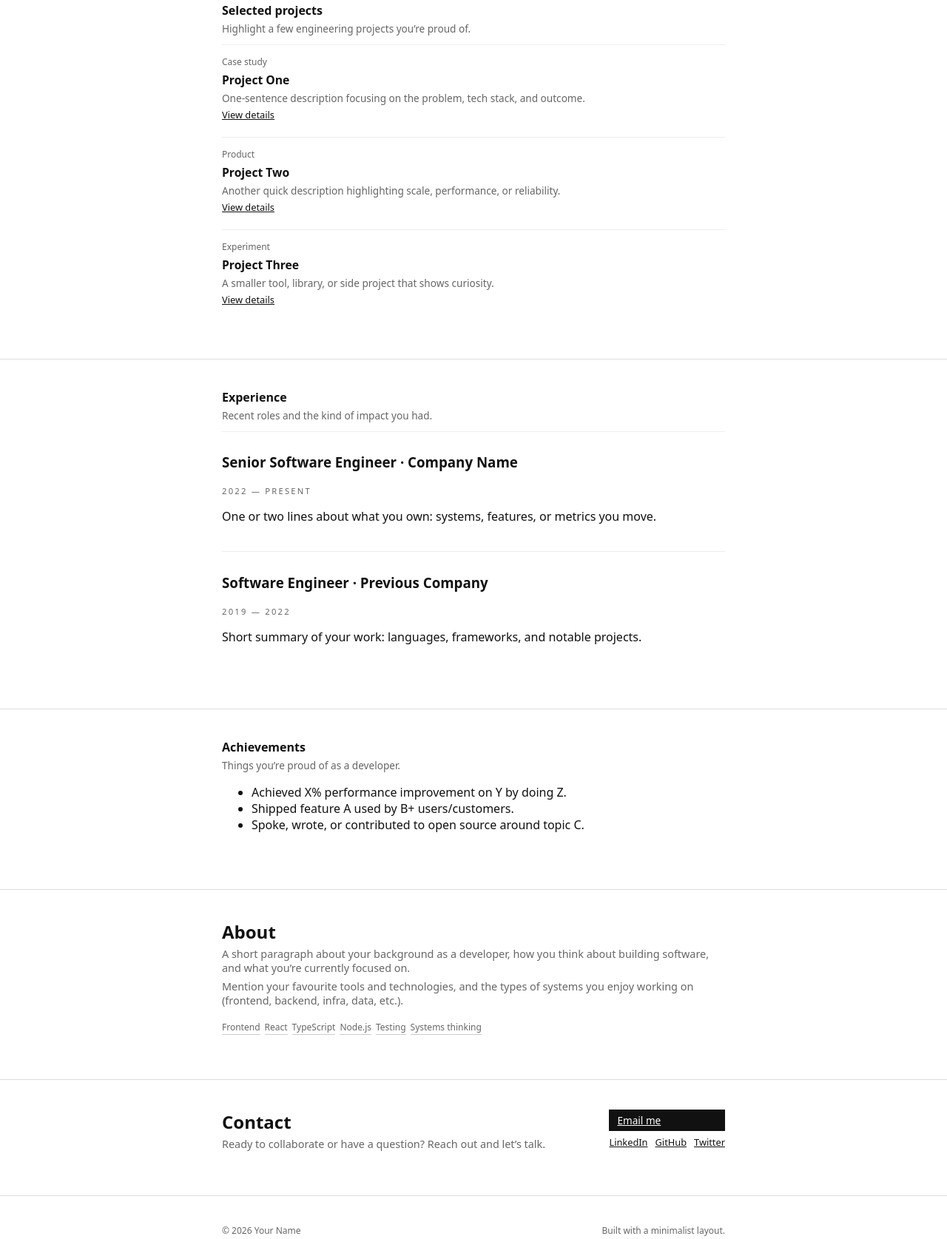
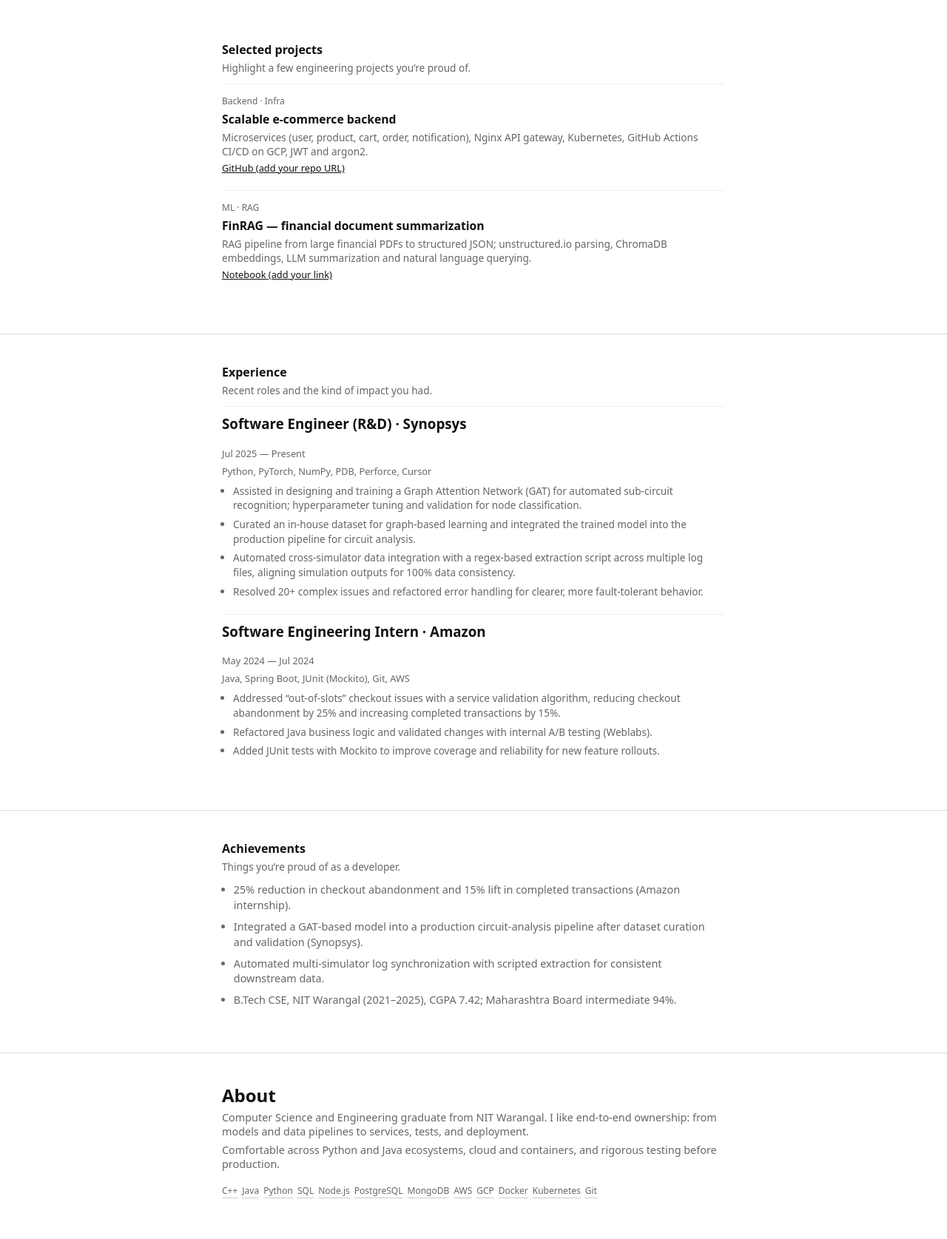
Before and after one commit to lmalkam/portfolio-1, a plain HTML site: page index.html in a window 1280 px wide. Shown: the part 426-2101 px from the top of the page at 74% size. Drawn offline with Linux system fonts and the light colour scheme.

Commit message:
added exp

```diff
--- a/index.html
+++ b/index.html
@@ -3,7 +3,7 @@
   <head>
     <meta charset="UTF-8" />
     <meta name="viewport" content="width=device-width, initial-scale=1" />
-    <title>Portfolio – Your Name</title>
+    <title>Portfolio – Linesh Malkam</title>
     <link rel="preconnect" href="https://fonts.googleapis.com" />
     <link rel="preconnect" href="https://fonts.gstatic.com" crossorigin />
     <link
@@ -34,10 +34,11 @@
         <div class="container hero-inner">
           <div class="hero-text">
             <p class="eyebrow">Portfolio</p>
-            <h1>Software engineer building reliable web experiences.</h1>
+            <h1>Software engineer focused on ML, backend systems, and reliable tooling.</h1>
             <p class="hero-subtitle">
-              Short intro about your stack, the kinds of problems you solve, and what you’re
-              currently working on.
+              B.Tech in Computer Science and Engineering from NIT Warangal. Currently in R&amp;D at
+              Synopsys on graph-based models and production pipelines; previously interned at Amazon
+              on checkout and service validation.
             </p>
             <div class="hero-actions">
               <a href="#projects" class="btn primary">View projects</a>
@@ -55,28 +56,22 @@
           </div>
           <div class="grid projects-grid">
             <article class="card project-card">
-              <div class="pill">Case study</div>
-              <h3>Project One</h3>
+              <div class="pill">Backend · Infra</div>
+              <h3>Scalable e‑commerce backend</h3>
               <p>
-                One‑sentence description focusing on the problem, tech stack, and outcome.
+                Microservices (user, product, cart, order, notification), Nginx API gateway, Kubernetes,
+                GitHub Actions CI/CD on GCP, JWT and argon2.
               </p>
-              <a href="#" class="card-link">View details</a>
+              <a href="#" class="card-link">GitHub (add your repo URL)</a>
             </article>
             <article class="card project-card">
-              <div class="pill">Product</div>
-              <h3>Project Two</h3>
+              <div class="pill">ML · RAG</div>
+              <h3>FinRAG — financial document summarization</h3>
               <p>
-                Another quick description highlighting scale, performance, or reliability.
+                RAG pipeline from large financial PDFs to structured JSON; unstructured.io parsing,
+                ChromaDB embeddings, LLM summarization and natural language querying.
               </p>
-              <a href="#" class="card-link">View details</a>
-            </article>
-            <article class="card project-card">
-              <div class="pill">Experiment</div>
-              <h3>Project Three</h3>
-              <p>
-                A smaller tool, library, or side project that shows curiosity.
-              </p>
-              <a href="#" class="card-link">View details</a>
+              <a href="#" class="card-link">Notebook (add your link)</a>
             </article>
           </div>
         </div>
@@ -89,19 +84,47 @@
             <p>Recent roles and the kind of impact you had.</p>
           </div>
           <div class="grid">
-            <article class="card">
-              <h3>Senior Software Engineer · Company Name</h3>
-              <p class="eyebrow">2022 — Present</p>
-              <p>
-                One or two lines about what you own: systems, features, or metrics you move.
+            <article class="card experience-card">
+              <h3>Software Engineer (R&amp;D) · Synopsys</h3>
+              <p class="role-meta">Jul 2025 — Present</p>
+              <p class="role-tools">
+                Python, PyTorch, NumPy, PDB, Perforce, Cursor
               </p>
+              <ul class="role-bullets">
+                <li>
+                  Assisted in designing and training a Graph Attention Network (GAT) for automated
+                  sub‑circuit recognition; hyperparameter tuning and validation for node classification.
+                </li>
+                <li>
+                  Curated an in‑house dataset for graph‑based learning and integrated the trained model
+                  into the production pipeline for circuit analysis.
+                </li>
+                <li>
+                  Automated cross‑simulator data integration with a regex‑based extraction script across
+                  multiple log files, aligning simulation outputs for 100% data consistency.
+                </li>
+                <li>
+                  Resolved 20+ complex issues and refactored error handling for clearer, more fault‑tolerant
+                  behavior.
+                </li>
+              </ul>
             </article>
-            <article class="card">
-              <h3>Software Engineer · Previous Company</h3>
-              <p class="eyebrow">2019 — 2022</p>
-              <p>
-                Short summary of your work: languages, frameworks, and notable projects.
-              </p>
+            <article class="card experience-card">
+              <h3>Software Engineering Intern · Amazon</h3>
+              <p class="role-meta">May 2024 — Jul 2024</p>
+              <p class="role-tools">Java, Spring Boot, JUnit (Mockito), Git, AWS</p>
+              <ul class="role-bullets">
+                <li>
+                  Addressed “out‑of‑slots” checkout issues with a service validation algorithm, reducing
+                  checkout abandonment by 25% and increasing completed transactions by 15%.
+                </li>
+                <li>
+                  Refactored Java business logic and validated changes with internal A/B testing (Weblabs).
+                </li>
+                <li>
+                  Added JUnit tests with Mockito to improve coverage and reliability for new feature rollouts.
+                </li>
+              </ul>
             </article>
           </div>
         </div>
@@ -113,10 +136,11 @@
             <h2>Achievements</h2>
             <p>Things you’re proud of as a developer.</p>
           </div>
-          <ul>
-            <li>Achieved X% performance improvement on Y by doing Z.</li>
-            <li>Shipped feature A used by B+ users/customers.</li>
-            <li>Spoke, wrote, or contributed to open source around topic C.</li>
+          <ul class="achievements-list">
+            <li>25% reduction in checkout abandonment and 15% lift in completed transactions (Amazon internship).</li>
+            <li>Integrated a GAT‑based model into a production circuit‑analysis pipeline after dataset curation and validation (Synopsys).</li>
+            <li>Automated multi‑simulator log synchronization with scripted extraction for consistent downstream data.</li>
+            <li>B.Tech CSE, NIT Warangal (2021–2025), CGPA 7.42; Maharashtra Board intermediate 94%.</li>
           </ul>
         </div>
       </section>
@@ -126,21 +150,27 @@
           <div>
             <h2>About</h2>
             <p>
-              A short paragraph about your background as a developer, how you think about
-              building software, and what you’re currently focused on.
+              Computer Science and Engineering graduate from NIT Warangal. I like end‑to‑end ownership:
+              from models and data pipelines to services, tests, and deployment.
             </p>
             <p>
-              Mention your favourite tools and technologies, and the types of systems you
-              enjoy working on (frontend, backend, infra, data, etc.).
+              Comfortable across Python and Java ecosystems, cloud and containers, and rigorous testing
+              before production.
             </p>
           </div>
           <div class="pill-list">
-            <span class="pill">Frontend</span>
-            <span class="pill">React</span>
-            <span class="pill">TypeScript</span>
+            <span class="pill">C++</span>
+            <span class="pill">Java</span>
+            <span class="pill">Python</span>
+            <span class="pill">SQL</span>
             <span class="pill">Node.js</span>
-            <span class="pill">Testing</span>
-            <span class="pill">Systems thinking</span>
+            <span class="pill">PostgreSQL</span>
+            <span class="pill">MongoDB</span>
+            <span class="pill">AWS</span>
+            <span class="pill">GCP</span>
+            <span class="pill">Docker</span>
+            <span class="pill">Kubernetes</span>
+            <span class="pill">Git</span>
           </div>
         </div>
       </section>
@@ -150,15 +180,16 @@
           <div>
             <h2>Contact</h2>
             <p>
-              Ready to collaborate or have a question? Reach out and let’s talk.
+              Bangalore, India · <a href="tel:+918485032361">+91 84850 32361</a>
             </p>
           </div>
           <div class="contact-links">
-            <a href="mailto:you@example.com" class="btn primary">Email me</a>
+            <a href="mailto:lineshmalkam@gmail.com" class="btn primary">Email me</a>
             <div class="contact-meta">
               <a href="#" target="_blank" rel="noreferrer">LinkedIn</a>
               <a href="#" target="_blank" rel="noreferrer">GitHub</a>
-              <a href="#" target="_blank" rel="noreferrer">Twitter</a>
+              <a href="#" target="_blank" rel="noreferrer">LeetCode</a>
+              <a href="#" target="_blank" rel="noreferrer">Codeforces</a>
             </div>
           </div>
         </div>
@@ -167,7 +198,7 @@
 
     <footer class="site-footer">
       <div class="container footer-inner">
-        <span>© <span id="year"></span> Your Name</span>
+        <span>© <span id="year"></span> Linesh Malkam</span>
         <span>Built with a minimalist layout.</span>
       </div>
     </footer>
--- a/styles.css
+++ b/styles.css
@@ -201,6 +201,46 @@ h1 {
   content: "";
 }
 
+.experience-card h3 {
+  margin-top: 0;
+}
+
+.role-meta {
+  margin: 2px 0 6px;
+  font-size: 0.8rem;
+  color: var(--ink-muted);
+}
+
+.role-tools {
+  margin: 0 0 8px;
+  font-size: 0.8rem;
+  color: var(--ink-muted);
+}
+
+.role-bullets {
+  margin: 0;
+  padding-left: 1.1em;
+  font-size: 0.85rem;
+  color: var(--ink-muted);
+  line-height: 1.45;
+}
+
+.role-bullets li + li {
+  margin-top: 6px;
+}
+
+.achievements-list {
+  margin: 0;
+  padding-left: 1.1em;
+  font-size: 0.9rem;
+  color: var(--ink-muted);
+  line-height: 1.45;
+}
+
+.achievements-list li + li {
+  margin-top: 8px;
+}
+
 .about-grid {
   display: grid;
   gap: 12px;
```
